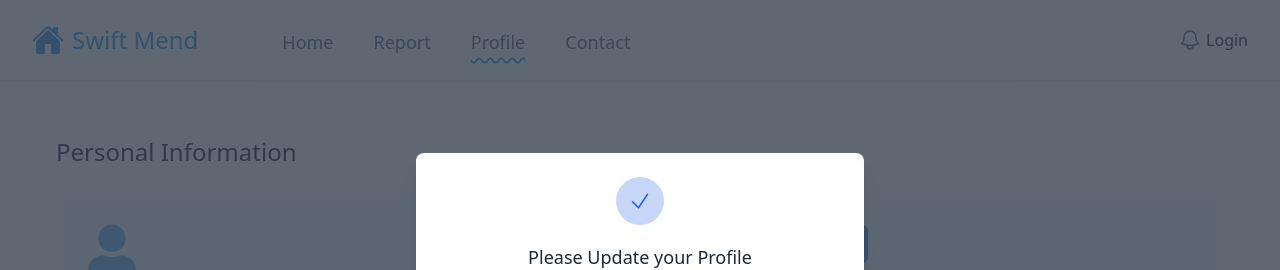
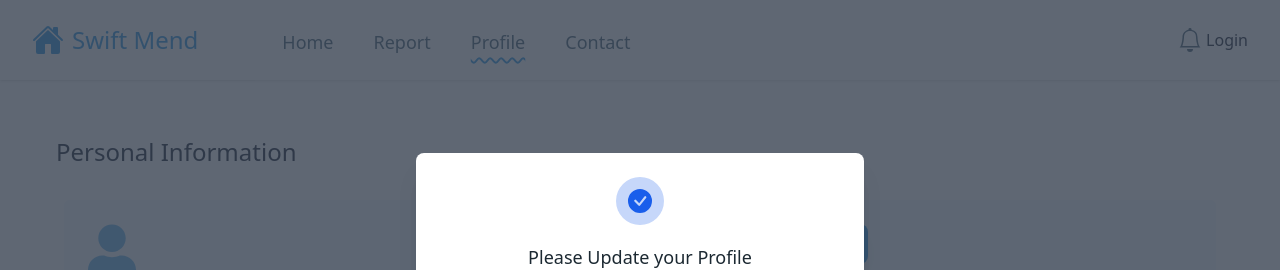
Before and after one commit to shyamenk/swift-mend, a Next.js app: page /profile in a window 1280 px wide. Both pictures are taken after a click on the button "Edit Profile". Shown: the top 270 px of the page. Built offline with nearby package versions, Linux system fonts and the light colour scheme; no server answers.

Commit message:
icon chnaged

```diff
--- a/app/components/Site/SiteHeader.tsx
+++ b/app/components/Site/SiteHeader.tsx
@@ -1,8 +1,11 @@
 'use client';
 
-import { Fragment, useEffect, useState } from 'react';
+import { Fragment } from 'react';
 import { Disclosure, Menu, Transition } from '@headlessui/react';
-import { Bars3Icon, BellIcon, XMarkIcon } from '@heroicons/react/24/outline';
+import { GiHamburgerMenu } from 'react-icons/gi';
+import { AiOutlineClose } from 'react-icons/ai';
+import { BsBell } from 'react-icons/bs';
+
 import Link from 'next/link';
 import { IoHome } from 'react-icons/io5';
 import { BiUser } from 'react-icons/bi';
@@ -14,7 +17,7 @@ function classNames(...classes: string[]) {
 }
 
 export default function SiteHeader() {
-  const { user, logout, loading } = useAuth();
+  const { user, logout } = useAuth();
 
   const logOutHandler = async () => {
     logout();
@@ -67,7 +70,7 @@ export default function SiteHeader() {
                   className="rounded-full bg-white p-1 text-brand-gray-400 hover:text-brand-gray-500 focus:outline-none focus:ring-2 focus:ring-brand-blue-500 focus:ring-offset-2"
                 >
                   <span className="sr-only">View notifications</span>
-                  <BellIcon
+                  <BsBell
                     className="h-6 w-6 text-brand-gray-500"
                     aria-hidden="true"
                   />
@@ -142,9 +145,15 @@ export default function SiteHeader() {
                 <Disclosure.Button className="inline-flex items-center justify-center rounded-md p-2 text-brand-gray-400 hover:bg-brand-gray-100 hover:text-brand-gray-500 focus:outline-none focus:ring-2 focus:ring-inset focus:ring-brand-blue-500">
                   <span className="sr-only">Open main menu</span>
                   {open ? (
-                    <XMarkIcon className="block h-6 w-6" aria-hidden="true" />
+                    <AiOutlineClose
+                      className="block h-6 w-6"
+                      aria-hidden="true"
+                    />
                   ) : (
-                    <Bars3Icon className="block h-6 w-6" aria-hidden="true" />
+                    <GiHamburgerMenu
+                      className="block h-6 w-6"
+                      aria-hidden="true"
+                    />
                   )}
                 </Disclosure.Button>
               </div>
@@ -196,7 +205,7 @@ export default function SiteHeader() {
                   className="ml-auto flex-shrink-0 rounded-full bg-white p-1 text-brand-gray-400 hover:text-brand-gray-500 focus:outline-none focus:ring-2 focus:ring-brand-blue-500 focus:ring-offset-2"
                 >
                   <span className="sr-only">View notifications</span>
-                  <BellIcon className="h-6 w-6" aria-hidden="true" />
+                  <BsBell className="h-6 w-6" aria-hidden="true" />
                 </button>
               </div>
               <div className="mt-3 space-y-1">
--- a/app/components/ui/modal.tsx
+++ b/app/components/ui/modal.tsx
@@ -1,7 +1,7 @@
 'use client';
 import { Fragment, useState } from 'react';
 import { Dialog, Transition } from '@headlessui/react';
-import { CheckIcon } from '@heroicons/react/24/outline';
+import { BsFillCheckCircleFill } from 'react-icons/bs';
 import { Input } from './input';
 import { z, ZodError } from 'zod';
 import clsx from 'clsx';
@@ -217,7 +217,7 @@ export default function UserProfieUpdateModal({
               <Dialog.Panel className="relative transform overflow-hidden rounded-lg bg-white px-4 pt-5 pb-4 text-left shadow-xl transition-all sm:my-8 sm:w-full sm:max-w-md sm:p-6">
                 <div>
                   <div className="mx-auto flex h-12 w-12 items-center justify-center rounded-full bg-brand-ribbon-200">
-                    <CheckIcon
+                    <BsFillCheckCircleFill
                       className="h-6 w-6 text-brand-ribbon-500"
                       aria-hidden="true"
                     />
```
